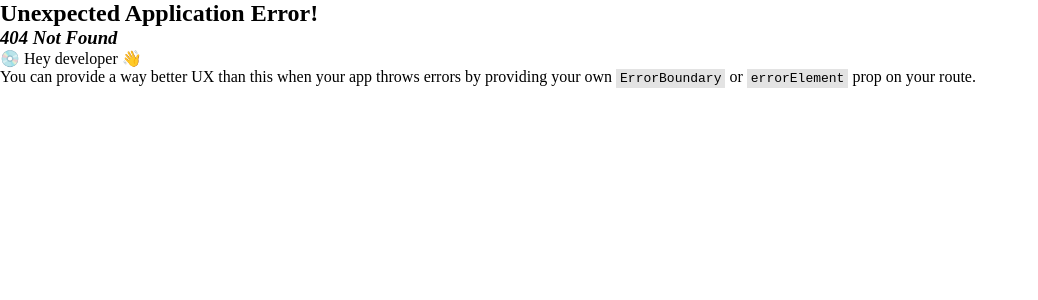
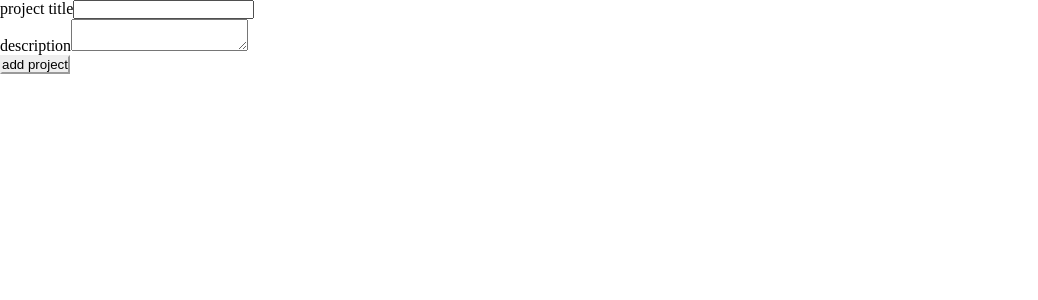
Before and after one commit to HasanKazemi/Team-Task-Management, a React (Vite) app: page /add-project in a window 1280 px wide. Before the commit this address had no page. Shown: the top 300 px of the page, without its empty margins (0-1038 px from the left). Built offline with nearby package versions, Linux system fonts and the light colour scheme.

Commit message:
add project feature

```diff
--- a/src/main.tsx
+++ b/src/main.tsx
@@ -7,6 +7,7 @@ import { store } from './redux/store.ts'
 import { createBrowserRouter, RouterProvider } from 'react-router-dom'
 import Dashboard from './pages/Dashboard.tsx'
 import AddUserPage from './pages/AddUserPage.tsx'
+import AddProjectPage from './pages/AddProjectPage.tsx'
 
 const router = createBrowserRouter([
   {
@@ -21,6 +22,10 @@ const router = createBrowserRouter([
         path: 'add-user',
         element: <AddUserPage />,
       },
+      {
+        path: 'add-project',
+        element: <AddProjectPage />,
+      },
     ]
   }
 ])
--- /dev/null
+++ b/src/pages/AddProjectPage.tsx
@@ -0,0 +1,42 @@
+import React, { useState } from 'react'
+import { useDispatch, useSelector } from 'react-redux'
+import { addProject } from '../redux/slices/ProjectSlice'
+import { Project } from '../types'
+
+const AddProjectPage:React.FC = () => {
+
+    const [title, setTitle] = useState("")
+    const [description, setDescription] = useState("")
+    const dispatch = useDispatch()
+    const projects = useSelector((state:{projects: Project[]}) => state.projects)
+
+    const handleSubmit = (event:React.FormEvent)=>{
+        event.preventDefault()
+        const newProject:Project = {
+            id: projects.length + 1,
+            title,
+            description,
+        }
+        dispatch(addProject(newProject))
+        alert('project added successfully!');
+        setTitle("")
+        setDescription("")
+    }
+  return (
+    <div>
+        <form onSubmit={handleSubmit}>
+            <div>
+                <label htmlFor="title">project title</label>
+                <input type="text" name="title" id="title" value={title} onChange={(e)=>setTitle(e.target.value)} />
+            </div>
+            <div>
+                <label htmlFor="description">description</label>
+                <textarea name="description" id="description" value={description} onChange={(e)=>setDescription(e.target.value)}></textarea>
+            </div>
+            <button type='submit'>add project</button>
+        </form>
+    </div>
+  )
+}
+
+export default AddProjectPage
--- /dev/null
+++ b/src/redux/slices/ProjectSlice.ts
@@ -0,0 +1,14 @@
+import { createSlice, PayloadAction } from "@reduxjs/toolkit";
+import { Project } from "../../types";
+
+export const projectSlice = createSlice({
+    name: "projects",
+    initialState: JSON.parse(localStorage.getItem("projects") || "[]"),
+    reducers: {
+        addProject(state, action:PayloadAction<Project>) {
+            state.push(action.payload);
+            localStorage.setItem("projects",JSON.stringify(action.payload))
+        },
+    }
+})
+export const {addProject} = projectSlice.actions
--- a/src/redux/store.ts
+++ b/src/redux/store.ts
@@ -1,8 +1,10 @@
 import { configureStore } from "@reduxjs/toolkit";
 import { userSlice } from "./slices/UserSlice";
+import { projectSlice } from "./slices/ProjectSlice";
 
 export const store = configureStore({
     reducer: {
         users: userSlice.reducer,
+        projects: projectSlice.reducer,
     }
 })
--- a/src/types/index.ts
+++ b/src/types/index.ts
@@ -1 +1,2 @@
 export * from "./user"
+export * from "./project"
--- /dev/null
+++ b/src/types/project.ts
@@ -0,0 +1,5 @@
+export interface Project {
+    id: number;
+    title: string;
+    description: string;
+}
```
